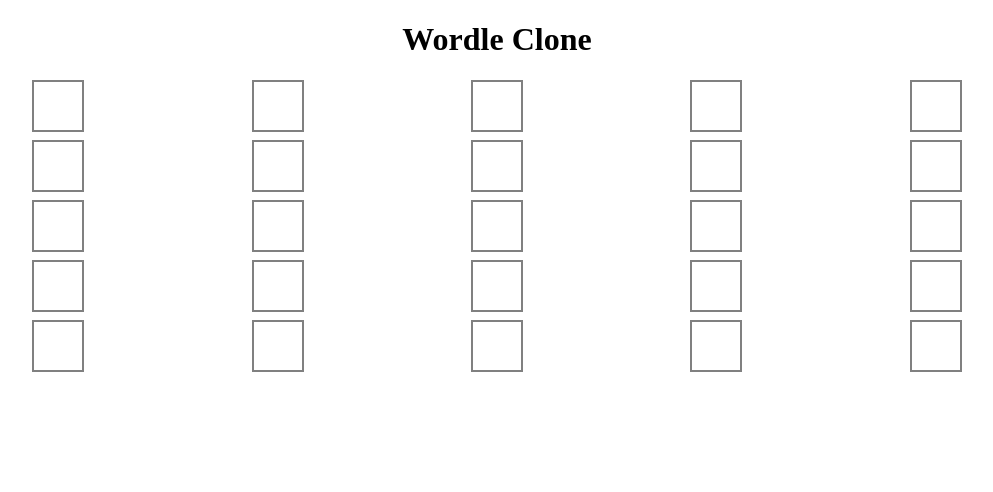
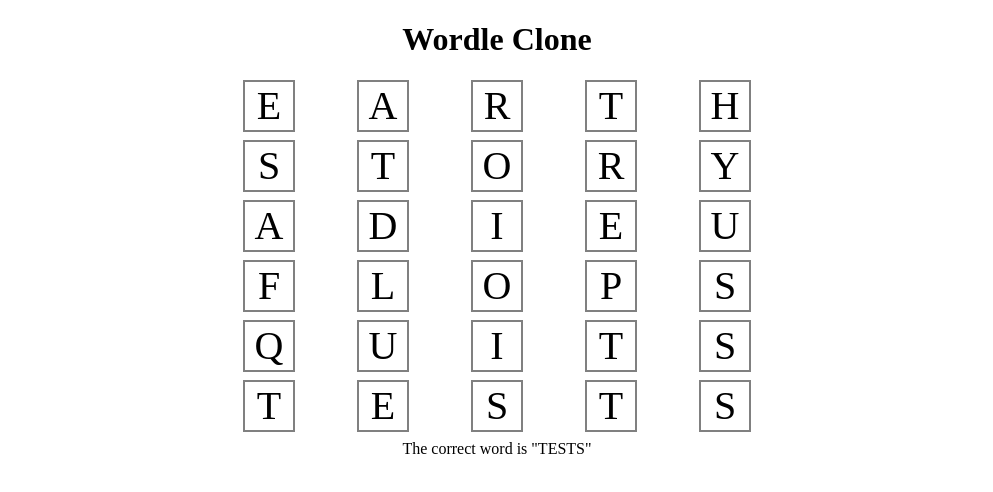
Before and after one commit to gabriel-macario/friends-with-grudges, a React (Vite) app: page / in a window 1280 px wide. Shown: the top 492 px of the page, without its empty margins (143-1136 px from the left). Built offline with nearby package versions, Linux system fonts and the light colour scheme.

Commit message:
User AnswerContext and scaffold example answers in GameBoard

```diff
--- a/src/components/GameBoard.tsx
+++ b/src/components/GameBoard.tsx
@@ -1,34 +1,40 @@
-import  React, { CSSProperties } from "react";
+import  React, { CSSProperties, useContext } from "react";
 import GameRow from "./GameRow";
+import { AnswerContext } from "../contexts/GameState"
 
 interface GameBoardProps {
-    gameFinished: boolean;
+    gameFinished?: boolean;
 }
 const GameBoardStyles: CSSProperties = {
+    alignItems: "center",
     display: "flex",
-    justifyContent: "center",
-    alignItems: "center",
     flexFlow: "row wrap",
     flexGrow: 1,
-    overflow: "hidden"
+    justifyContent: "center",
+    margin: "auto",
+    overflow: "hidden",
+    width: "50%",
 }
 
-const GameBoard: React.FC<GameBoardProps> = ({ gameFinished = false }: GameBoardProps  ) => {
-    const numRows = 5;
+const GameBoard: React.FC<GameBoardProps> = ({}: GameBoardProps  ) => {
+    const answer = useContext(AnswerContext);
 
-    let rows = [];
+    const currentWords = [
+        "earth",
+        "story",
+        "adieu",
+        "flops",
+        "quits",
+        "tests"
+    ]
 
-    for (let i = 0; i < numRows; i++ ) {
-        rows.push(
-            <GameRow>
-                <div>{`Row${i}`}</div>
-            </GameRow>
-        )
-    }
+    let gameRows = currentWords.map(word => <GameRow word={word.toUpperCase()} />)
+
     return <div
         style={GameBoardStyles}
     >
-        {rows}
+        {gameRows}
+        <div>{`The correct word is "${answer}"`}</div>
     </div>
 }
 
```
